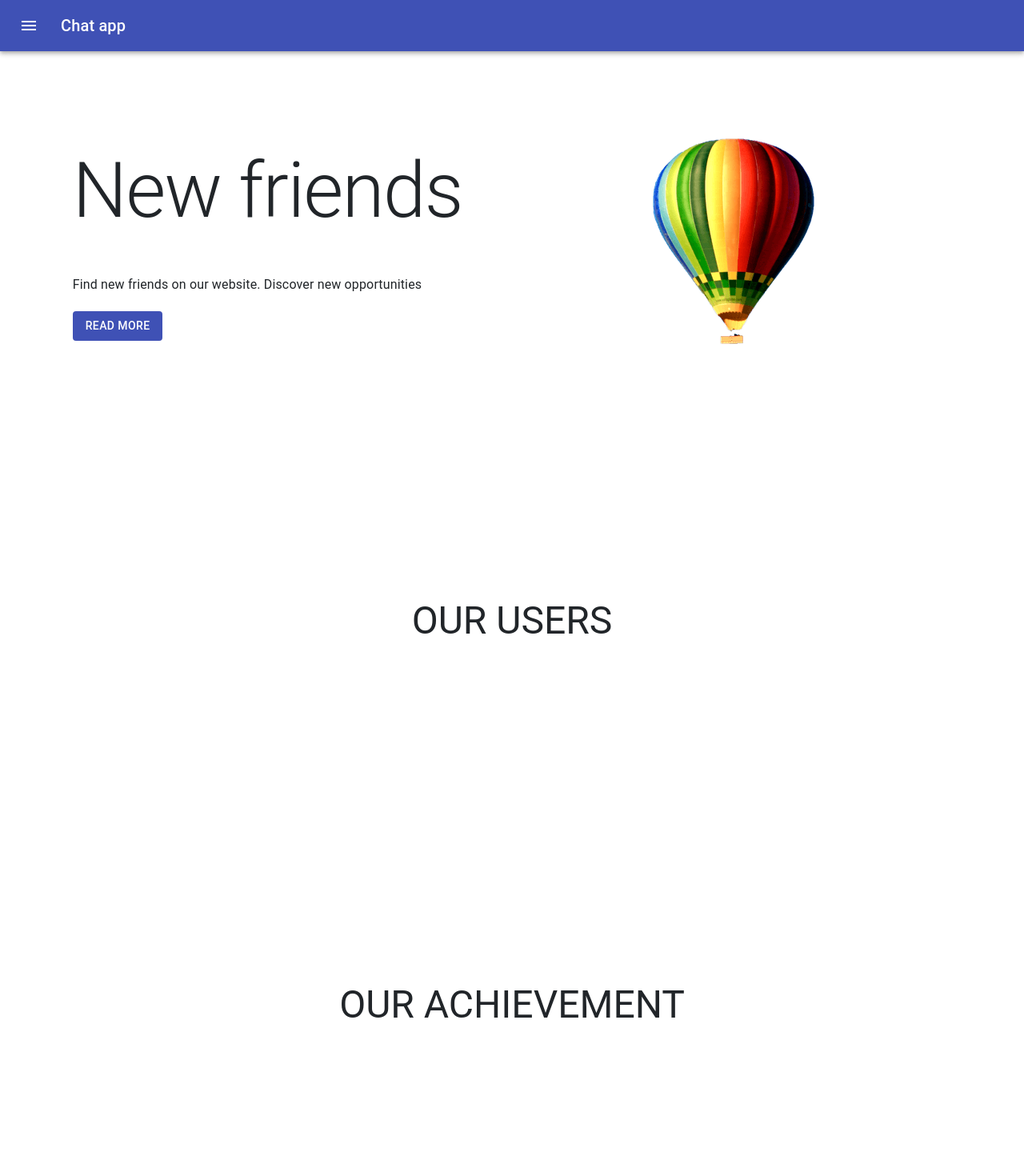
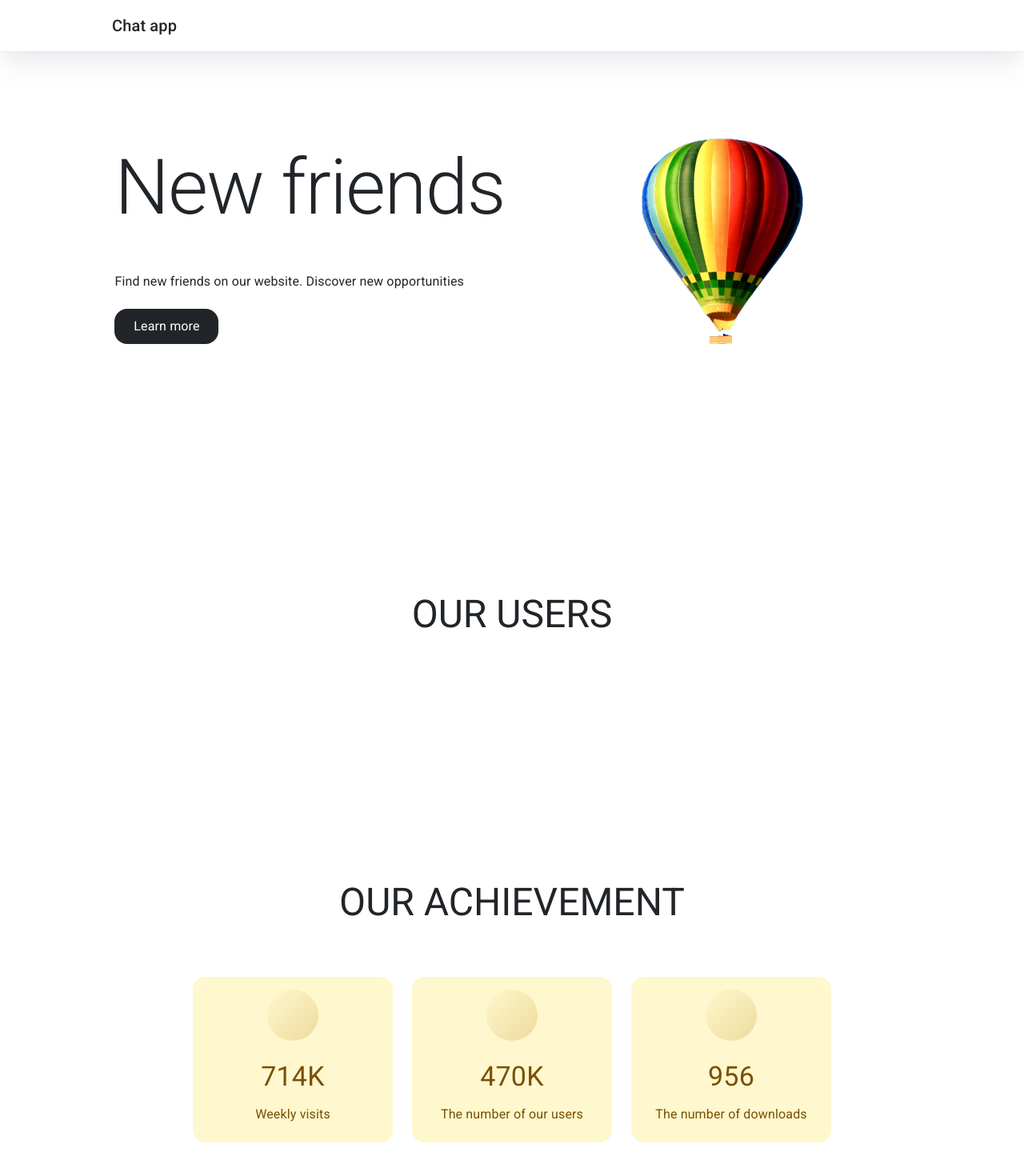
Before and after one commit to BrycenG007/Next-Nestjs, a Next.js app in the folder client/: page / in a window 1280 px wide. Shown: the top 1470 px of the page at 80% size. Built offline with nearby package versions, Linux system fonts and the light colour scheme.

Commit message:
fix home page

```diff
--- a/client/components/banner/banner.tsx
+++ b/client/components/banner/banner.tsx
@@ -4,6 +4,7 @@ import Image from 'next/image';
 import rewards from '../../public/rewards.png'
 import {Button, Typography} from "@material-ui/core";
 import Grid, { GridSpacing } from '@material-ui/core/Grid';
+import SimpleButton from "../../components/simple_button/simple_button";
 
 export default function Banner(){
     return (
@@ -24,9 +25,7 @@ export default function Banner(){
                       </Grid>
 
                       <Grid item>
-                          <Button variant={"contained"} disableElevation={true} color={"primary"}>
-                              Read more
-                          </Button>
+                          <SimpleButton text={"Learn more"}/>
                       </Grid>
                   </Grid>
 
--- a/client/components/footer/footer.tsx
+++ b/client/components/footer/footer.tsx
@@ -7,11 +7,11 @@ import Grid, { GridSpacing } from '@material-ui/core/Grid';
 export default function Footer(){
     return (
         <footer className={"w-100"}>
-            <AppBar position="static">
+            <AppBar position="static" className={"footer__appbar"}>
                 <Toolbar className={"center"}>
                     <Grid container justifyContent={"center"}>
                         <Grid item>
-                            <div className={"w-100"}>
+                            <div className={"w-100 color-black"}>
                                 Made with <b>love</b>
                             </div>
                         </Grid>
--- a/client/components/header/header.tsx
+++ b/client/components/header/header.tsx
@@ -70,17 +70,17 @@ export default function Header() {
 
     return (
         <div className={classes.root}>
-            <AppBar position="static">
-                <Toolbar>
+            <AppBar position="static" className={"default-theme"} id={"header"}>
+                <Toolbar className={"w-90"}>
                     <IconButton
                         edge="start"
-                        className={classes.menuButton}
+                        className={classes.menuButton + " color-black"}
                         color="inherit"
                         aria-label="open drawer"
                     >
                         <MenuIcon />
                     </IconButton>
-                    <Typography className={classes.title} variant="h6" noWrap>
+                    <Typography  variant="h6" className={"color-black"}>
                         Chat app
                     </Typography>
                 </Toolbar>
--- /dev/null
+++ b/client/components/simple_button/simple_button.tsx
@@ -0,0 +1,16 @@
+import React from "react";
+import Typography from '@material-ui/core/Typography';
+
+interface Props{
+    text: string
+}
+
+export default function({text}: Props){
+    return (
+        <button className={"simple_button"}>
+            <Typography  variant="subtitle1">
+                {text}
+            </Typography>
+        </button>
+    );
+}
--- /dev/null
+++ b/client/components/simple_card/simple_card.tsx
@@ -0,0 +1,27 @@
+import React from "react";
+import Typography from '@material-ui/core/Typography';
+
+interface Props{
+    title: string,
+    descr: string,
+    cssClass?: string
+}
+
+export default function SimpleCard(props: Props){
+   return (
+      <div className={"simple-card " + (props.cssClass || "")}>
+           <div className={"simple-card__container"}>
+               <div className={"simple-card__img"}></div>
+               <div className={"simple-card__txt"}>
+                   <Typography variant="h4" gutterBottom>
+                       {props.title}
+                   </Typography>
+
+                   <Typography variant="subtitle1" gutterBottom>
+                       {props.descr}
+                   </Typography>
+               </div>
+           </div>
+      </div>
+   );
+}
--- a/client/package.json
+++ b/client/package.json
@@ -20,7 +20,8 @@
     "react": "17.0.2",
     "react-dom": "17.0.2",
     "react-redux": "^7.2.4",
-    "reactstrap": "^8.9.0"
+    "reactstrap": "^8.9.0",
+    "rxjs": "^7.3.0"
   },
   "devDependencies": {
     "@types/react": "17.0.16",
--- a/client/pages/_app.tsx
+++ b/client/pages/_app.tsx
@@ -5,10 +5,15 @@ import Footer from "../components/footer/footer";
 import 'bootstrap/dist/css/bootstrap.css';
 import {Provider} from "react-redux";
 import {store} from '../store/index';
+import Head from 'next/head';
+
 
 function MyApp({ Component, pageProps }: AppProps) {
   return (
       <Provider store={store}>
+          <Head>
+              <link rel="stylesheet" href="https://fonts.googleapis.com/css?family=Roboto:300,400,500,700&display=swap" />
+          </Head>
           <div className={"app w-100"}>
               <Header/>
               <div className={"app__content"}>
--- a/client/pages/index.tsx
+++ b/client/pages/index.tsx
@@ -1,16 +1,46 @@
 import styles from '../styles/Home.module.css'
 import BasicLayout from "../layouts/basic-layout/basic-layout";
 import Banner from "../components/banner/banner";
+import {Grid, Typography} from "@material-ui/core";
+import SimpleCard from "../components/simple_card/simple_card";
 
 export default function Index() {
   return (
       <div className={styles.container}>
           <Banner/>
           <BasicLayout text={"Our users"}>
-
           </BasicLayout>
           <BasicLayout text={"Our achievement"}>
+              <Grid container
+                    direction={"column"}
+                    justifyContent={"center"}
+                    spacing={4}
+                    alignItems={"center"}
+                    className={"w-100"}>
+                  <Grid item>
+                      <Typography variant={"subtitle1"}>
 
+                      </Typography>
+                  </Grid>
+
+                  <Grid item
+                        container
+                        spacing={3}
+                        justifyContent={"center"}
+                  >
+                      <Grid item>
+                          <SimpleCard title={"714K"} descr={"Weekly visits"}/>
+                      </Grid>
+
+                      <Grid item>
+                          <SimpleCard title={"470K"} descr={"The number of our users"}/>
+                      </Grid>
+
+                      <Grid item>
+                          <SimpleCard title={"956"} descr={"The number of downloads"}/>
+                      </Grid>
+                  </Grid>
+              </Grid>
           </BasicLayout>
           <BasicLayout text={"Contact us"}>
 
--- a/client/styles/globals.css
+++ b/client/styles/globals.css
@@ -6,6 +6,10 @@ body {
     Ubuntu, Cantarell, Fira Sans, Droid Sans, Helvetica Neue, sans-serif;
   width: 100vw;
   overflow-x: hidden;
+}
+
+.app__content{
+  padding: 64px;
 }
 
 a {
@@ -33,3 +37,85 @@ a {
   width: 100vw;
   min-height: 60vh !important;
 }
+
+.section__title{
+  margin-bottom: 1rem;
+}
+
+.card-shadow{
+  box-shadow: rgb(145 158 171 / 24%) 0px 0px 2px 0px, rgb(145 158 171 / 24%) 0px 16px 32px -4px !important;
+  border-radius: 16px !important;
+}
+
+.simple-card{
+  padding: 1rem;
+  transition: box-shadow 300ms cubic-bezier(0.4, 0, 0.2, 1) 0ms;
+  background-image: none;
+  overflow: hidden;
+  border-radius: 16px;
+  position: relative;
+  z-index: 0;
+  box-shadow: none;
+  text-align: center;
+  color: rgb(122, 79, 1);
+  background-color: rgb(255, 247, 205);
+  min-width: 250px;
+}
+
+.footer__appbar{
+  background-color:white !important;
+}
+
+.simple-card__img{
+  margin: auto auto 24px;
+  display: flex;
+  border-radius: 50%;
+  -webkit-box-align: center;
+  align-items: center;
+  width: 64px;
+  height: 64px;
+  -webkit-box-pack: center;
+  justify-content: center;
+  color: rgb(183, 129, 3);
+  background-image: linear-gradient(
+          135deg
+          , rgba(183, 129, 3, 0) 0%, rgba(183, 129, 3, 0.24) 100%);
+}
+
+#header{
+  transition: box-shadow 300ms cubic-bezier(0.4, 0, 0.2, 1) 0ms;
+  background-image: none;
+  display: flex;
+  flex-direction: column;
+  width: 100%;
+  box-sizing: border-box;
+  flex-shrink: 0;
+  position: fixed;
+  z-index: 1100;
+  top: 0px;
+  left: auto;
+  right: 0px;
+  color: rgb(255, 255, 255);
+  backdrop-filter: blur(6px);
+  background-color: rgba(255, 255, 255, 0.72);
+  box-shadow: rgb(145 158 171 / 24%) 0px 0px 2px 0px, rgb(145 158 171 / 24%) 0px 16px 32px -4px !important;
+}
+
+.color-black{
+  color: #212529;
+}
+
+.simple_button{
+  color: white;
+  background-color: #212529;
+  border:none;
+  padding: 0.5rem 1rem;
+  border-radius: 16px;
+  min-width: 130px;
+  text-align: center;
+}
+
+.w-90{
+  width: 90%;
+  margin: 0 auto;
+}
```
Also changed, not shown: client/classes/user.ts (deleted, +0 -47 lines), 1 other file (tests, documents, lock files or other folders).
